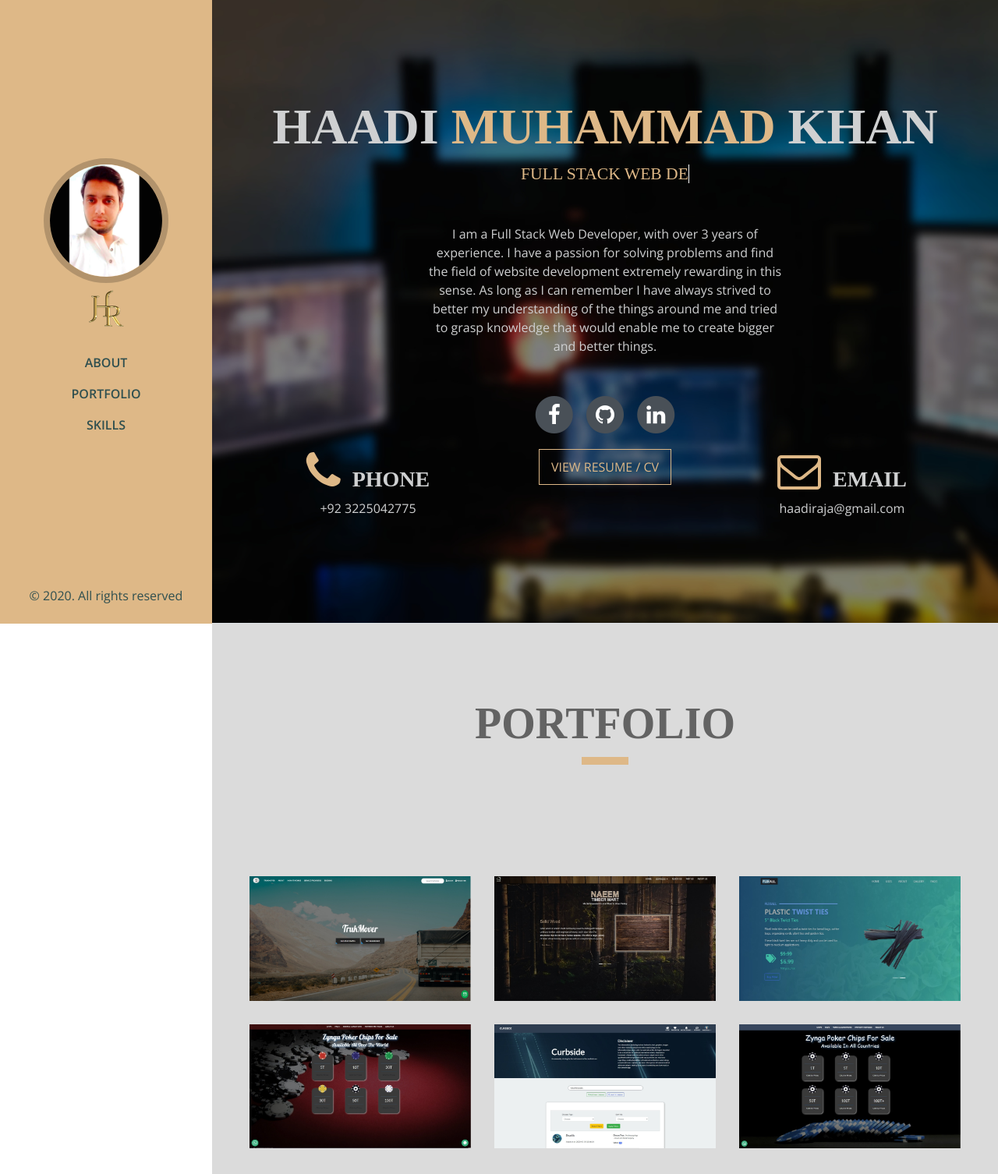
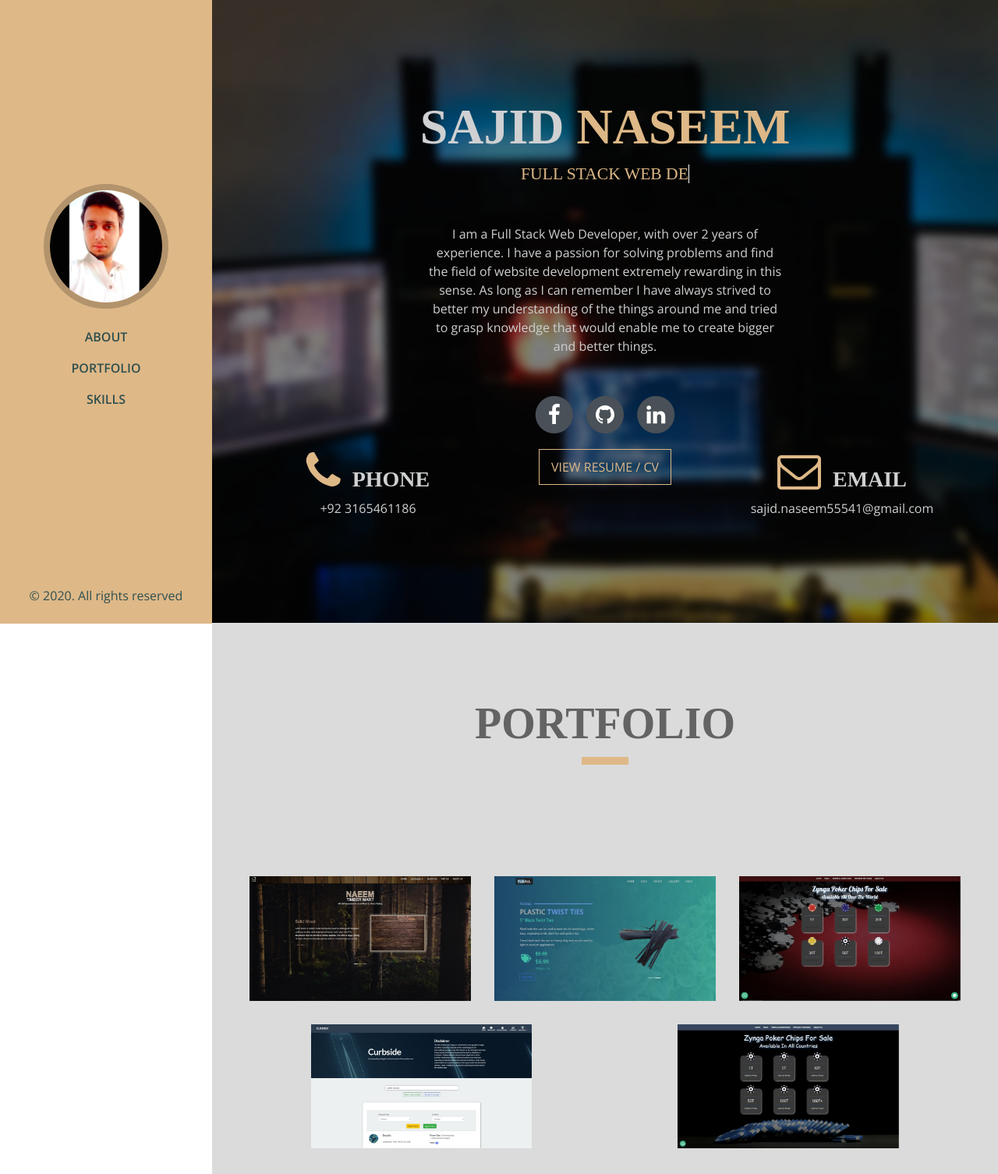
Before and after one commit to sajidd-dev/Portfolio, a plain HTML site: page index.html in a window 1280 px wide. Shown: the top 1506 px of the page at 78% size. Drawn offline with nearby package versions, Linux system fonts and the light colour scheme; a web font is replaced by a local one.

Commit message:
arranging data

```diff
--- a/index.html
+++ b/index.html
@@ -14,8 +14,7 @@ License URL: https://creativecommons.org/licenses/by/4.0/
     <meta name="description" content="">
     <meta name="author" content="">
     <link rel="stylesheet" href="https://cdnjs.cloudflare.com/ajax/libs/animate.css/3.7.0/animate.min.css"/>
-    <link rel="shortcut icon" href="img/favicon.png">
-    <title>HR - Web Developer</title>
+    <title>SD - Web Developer</title>
 
     <!-- Global stylesheets -->
     <link href="css/bootstrap/bootstrap.min.css" rel="stylesheet">
@@ -36,7 +35,7 @@ License URL: https://creativecommons.org/licenses/by/4.0/
         <span class="d-none d-lg-block">
           <img class="img-fluid img-profile rounded-circle mx-auto mb-2" src="img/profile.jpg" alt="">
           <br>
-          <img src="img/logo-s.png" style="height:50px;width:50px;" class="img-fluid mb-3" alt="">
+
 
         </span>
       </a>
@@ -80,18 +79,17 @@ License URL: https://creativecommons.org/licenses/by/4.0/
 
 
 
-              <h1 class="mb-0 text-center animated bounceInRight">Haadi
-                <span class="text-primary ">Muhammad </span>
-                Khan
+              <h1 class="mb-0 text-center animated bounceInRight">Sajid
+                <span class="text-primary ">Naseem </span>
               </h1>
-              <div class="subheading mb-5 text-center animated bounceInLeft"><a href="" class="typewrite" data-period="2000" data-type='[ "Full Stack Web Developer", "Search Engine Optimizer"]'>
+              <div class="subheading mb-5 text-center animated bounceInLeft"><a href="" class="typewrite" data-period="2000" data-type='[ "Full Stack Web Developer","Social Media Marketing Specialist", "Search Engine Optimizer"]'>
                 <span class="wrap"></span>
               </a>
               </div>
-              <p class="mb-5 text-center para animated zoomIn" >I am a Full Stack Web Developer, with over 3 years of experience. I have a passion for solving problems and find the field of website development extremely rewarding in this sense. As long as I can remember I have always strived to better my understanding of the things around me and tried to grasp knowledge that would enable me to create bigger and better things.</p>
+              <p class="mb-5 text-center para animated zoomIn" >I am a Full Stack Web Developer, with over 2 years of experience. I have a passion for solving problems and find the field of website development extremely rewarding in this sense. As long as I can remember I have always strived to better my understanding of the things around me and tried to grasp knowledge that would enable me to create bigger and better things.</p>
               <ul class="list-inline list-social-icons mb-0 text-center animated fadeInUp">
                   <li class="list-inline-item">
-                      <a target="_blank" href="https://www.facebook.com/rajahaadi96">
+                      <a target="_blank" href="https://www.facebook.com/">
                   <span class="fa-stack fa-lg">
                     <i class="fa fa-circle fa-stack-2x"></i>
                     <i class="fa fa-facebook fa-stack-1x fa-inverse"></i>
@@ -99,7 +97,7 @@ License URL: https://creativecommons.org/licenses/by/4.0/
                 </a>
                   </li>
                   <li class="list-inline-item">
-                      <a target="_blank" href="https://github.com/haadiraja">
+                      <a target="_blank" href="https://github.com/sajidd-dev">
                   <span class="fa-stack fa-lg">
                     <i  class="fa fa-circle fa-stack-2x"></i>
                     <i class="fa fa-github fa-stack-1x fa-inverse"></i>
@@ -107,7 +105,7 @@ License URL: https://creativecommons.org/licenses/by/4.0/
                 </a>
                   </li>
                   <li class="list-inline-item">
-                      <a target="_blank" href="https://www.linkedin.com/in/haadi-raja-a1a96ba9/">
+                      <a target="_blank" href="https://www.linkedin.com/in/sajid-naseem-16318419a/">
                   <span class="fa-stack fa-lg">
                     <i class="fa fa-circle fa-stack-2x"></i>
                     <i class="fa fa-linkedin fa-stack-1x fa-inverse"></i>
@@ -132,7 +130,7 @@ License URL: https://creativecommons.org/licenses/by/4.0/
                   </div> -->
                   <div class="contact-phone contact-side-desc contact-box-desc text-center col-md-4 pt-3">
                     <h3><i class="fa fa-phone cl-atlantis fa-2x pr-2"></i> Phone</h3>
-                    <p>+92 3225042775</p>
+                    <p>+92 3165461186</p>
 
                   </div>
                   <div class="col-md-4 text-center pt-3"><a href="resume.pdf" target="_blank"> <button class="btn btn-general btn-green " >View Resume / CV</button> </a></div>
@@ -140,7 +138,7 @@ License URL: https://creativecommons.org/licenses/by/4.0/
                   <div class="contact-mail contact-side-desc contact-box-desc text-center col-md-4 pt-3">
                     <h3><i class="fa fa-envelope-o cl-atlantis fa-2x pr-2"></i> Email</h3>
                   <address class="address-details-f">
-                   haadiraja@gmail.com
+                   sajid.naseem55541@gmail.com
                   </address>
                   <!-- <ul class="list-inline social-icon-f top-data">
                     <li><a href="https://www.facebook.com/rajahaadi96" target="_empty"><i class="fa top-social fa-facebook" style="color: #4267b2; border-color:#4267b2;"></i></a></li>
@@ -220,16 +218,8 @@ License URL: https://creativecommons.org/licenses/by/4.0/
 
       </div>
       <div class="row my-auto">
-          <div class="col-sm-4 portfolio-item filter finance">
-              <a class="portfolio-link" href="#portfolioModal1" data-toggle="modal">
-                  <div class="caption-port">
 
-                  </div>
-                  <img class="img-fluid" src="img/portfolio/trukmovercover.jpg" alt="">
-              </a>
-          </div>
-
-          <div class="col-sm-4 portfolio-item filter consulting">
+          <div class="col-sm-4 portfolio-item mx-auto filter consulting">
               <a class="portfolio-link" href="#portfolioModal2" data-toggle="modal">
                   <div class="caption-port">
 
@@ -237,7 +227,7 @@ License URL: https://creativecommons.org/licenses/by/4.0/
                   <img class="img-fluid" src="img/portfolio/ntmcover.jpg" alt="">
               </a>
           </div>
-          <div class="col-sm-4 portfolio-item filter consulting">
+          <div class="col-sm-4 portfolio-item mx-auto filter consulting">
               <a class="portfolio-link" href="#portfolioModal3" data-toggle="modal">
                   <div class="caption-port">
 
@@ -245,7 +235,7 @@ License URL: https://creativecommons.org/licenses/by/4.0/
                   <img class="img-fluid" src="img/portfolio/flixallcover.jpg" alt="">
               </a>
           </div>
-          <div class="col-sm-4 portfolio-item filter consulting">
+          <div class="col-sm-4 portfolio-item mx-auto filter consulting">
               <a class="portfolio-link" href="#portfolioModal4" data-toggle="modal">
                   <div class="caption-port">
 
@@ -253,7 +243,7 @@ License URL: https://creativecommons.org/licenses/by/4.0/
                   <img class="img-fluid" src="img/portfolio/highcover.jpg" alt="">
               </a>
           </div>
-          <div class="col-sm-4 portfolio-item filter finance">
+          <div class="col-sm-4 portfolio-item mx-auto filter finance">
               <a class="portfolio-link" href="#portfolioModal5" data-toggle="modal">
                   <div class="caption-port">
 
@@ -262,7 +252,7 @@ License URL: https://creativecommons.org/licenses/by/4.0/
               </a>
           </div>
 
-          <div class="col-sm-4 portfolio-item filter finance">
+          <div class="col-sm-4 portfolio-item mx-auto filter finance">
             <a class="portfolio-link" href="#portfolioModal6" data-toggle="modal">
                 <div class="caption-port">
 
```
Also changed, not shown: 1 other file.
